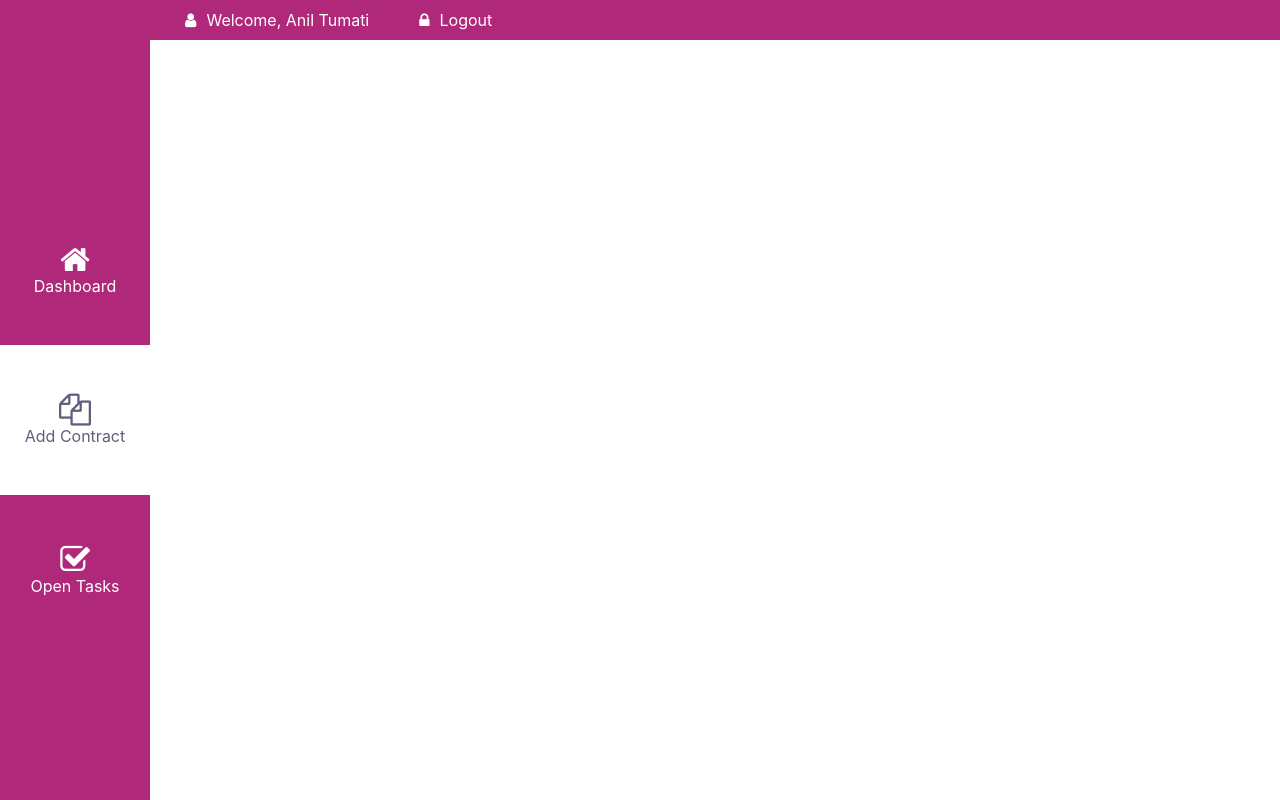
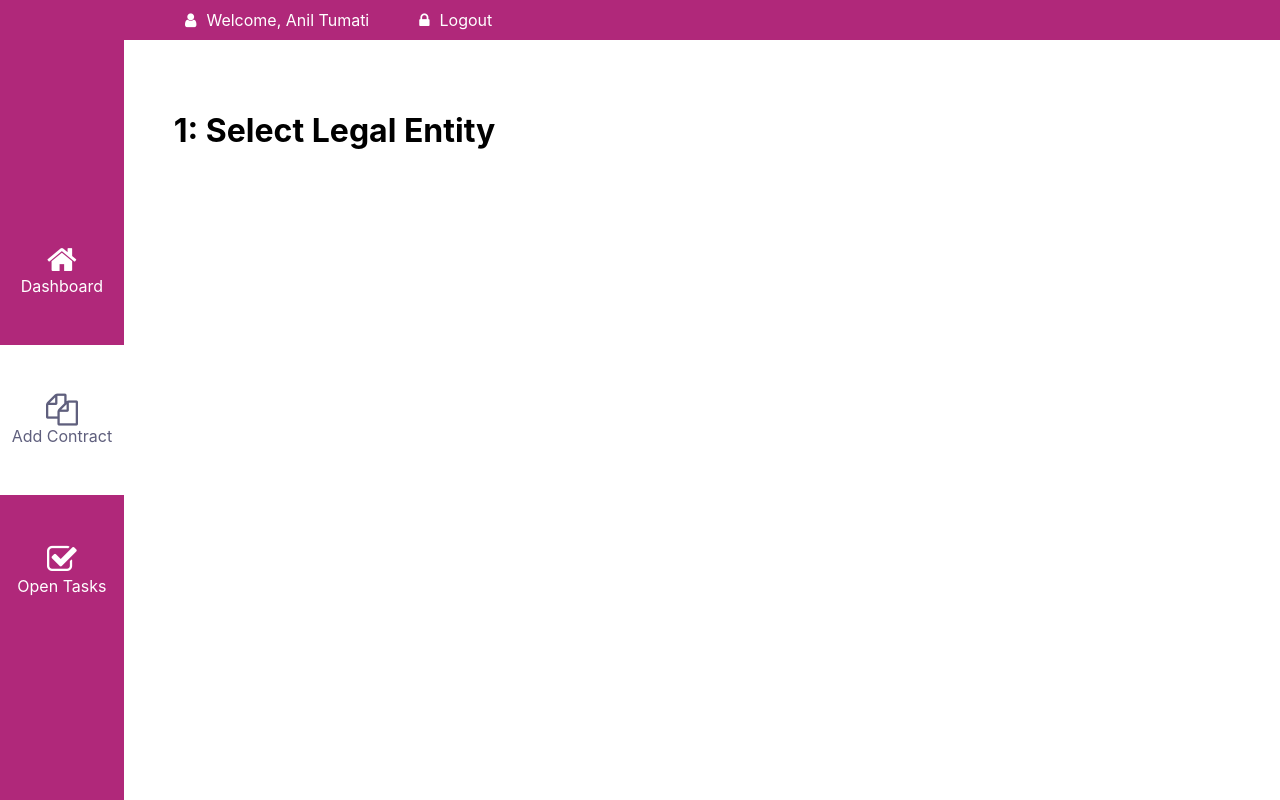
Before and after one commit to Chivirda/frontend-react, a React (Create React App) app: page / in a window 1280 px wide. Built offline with nearby package versions, Linux system fonts and the light colour scheme.

Commit message:
Добавил компонент MainHeading

```diff
--- a/src/components/MainContent/MainContent.css
+++ b/src/components/MainContent/MainContent.css
@@ -0,0 +1,4 @@
+.content {
+    padding: 50px 50px 0 50px;
+    width: 100%;
+}
--- a/src/components/MainContent/MainContent.js
+++ b/src/components/MainContent/MainContent.js
@@ -1,11 +1,12 @@
 import React, { Component } from 'react'
 import './MainContent.css'
+import MainHeading from '../MainHeading/MainHeading'
 
 export class MainContent extends Component {
     render() {
         return (
             <div className="content">
-
+                <MainHeading value="1: Select Legal Entity"/>
             </div>
         )
     }
--- /dev/null
+++ b/src/components/MainHeading/MainHeading.css
@@ -0,0 +1,3 @@
+.content__head {
+    margin-bottom: 50px;
+}
--- /dev/null
+++ b/src/components/MainHeading/MainHeading.js
@@ -0,0 +1,12 @@
+import React, { Component } from 'react'
+import './MainHeading.css'
+
+export class MainHeading extends Component {
+    render() {
+        return (
+            <h1 className="content__head">{this.props.value}</h1>
+        )
+    }
+}
+
+export default MainHeading
```
